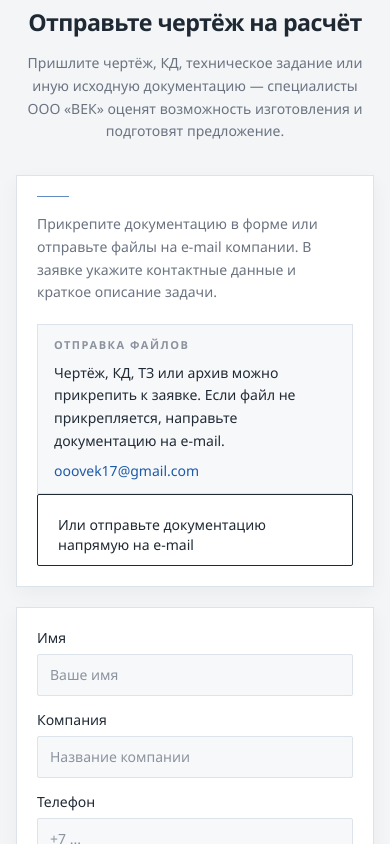
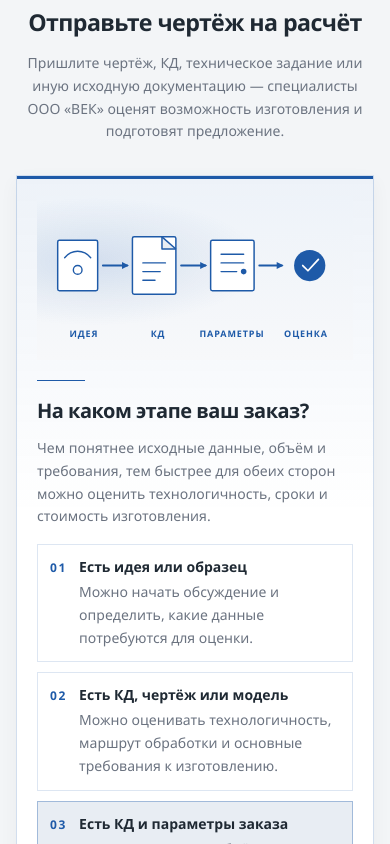
Before and after one commit to rudakovanailya-commits/vek-site, a React (Vite) app: page / in a window 390 px wide. Shown: the part 11156-12000 px from the top of the page. Built offline with nearby package versions, Linux system fonts and the light colour scheme.

Commit message:
Improve request section guidance

```diff
--- a/src/App.jsx
+++ b/src/App.jsx
@@ -7,9 +7,9 @@ const MAX_FILES = 10
 const MAX_FILE_BYTES = 30 * 1024 * 1024
 const MAX_TOTAL_BYTES = 100 * 1024 * 1024
 const FILE_LIMITS_TEXT =
-  'Можно прикрепить до 10 файлов. Размер одного файла — до 30 МБ, общий размер — до 100 МБ. Если файлов больше или они тяжелее, отправьте документацию напрямую на e-mail: ooovek17@gmail.com'
+  'Можно прикрепить до 10 файлов. Размер одного файла — до 30 МБ, общий размер — до 100 МБ.'
 const FORM_ERROR_TEXT =
-  'Не удалось отправить заявку через сайт. Пожалуйста, направьте документацию на ooovek17@gmail.com'
+  'Не удалось отправить заявку через сайт. Пожалуйста, попробуйте ещё раз или свяжитесь с нами по контактам ниже.'
 const ALLOWED_FILE_EXT = [
   '.pdf',
   '.dwg',
@@ -796,6 +796,115 @@ function About() {
   )
 }
 
+const requestReadiness = [
+  {
+    step: '01',
+    title: 'Есть идея или образец',
+    text: 'Можно начать обсуждение и определить, какие данные потребуются для оценки.',
+  },
+  {
+    step: '02',
+    title: 'Есть КД, чертёж или модель',
+    text: 'Можно оценивать технологичность, маршрут обработки и основные требования к изготовлению.',
+  },
+  {
+    step: '03',
+    title: 'Есть КД и параметры заказа',
+    text: 'Указаны материал, объём партии, сроки, доставка, шероховатость, покрытие и контроль.',
+    outcome: 'Можно готовить более точное предложение.',
+    featured: true,
+  },
+]
+
+function RequestProcessScene() {
+  return (
+    <div className="request-aside-scene request-aside-art px-3 py-5 sm:px-5 sm:py-6">
+      <svg
+        className="h-auto w-full text-accent"
+        viewBox="0 0 336 118"
+        fill="none"
+        aria-hidden="true"
+      >
+        <rect x="10" y="28" width="46" height="58" rx="2" fill="#ffffff" stroke="currentColor" strokeWidth="1.7" />
+        <path d="M18 48c8-10 22-10 30 0" stroke="currentColor" strokeWidth="1.6" strokeLinecap="round" />
+        <circle cx="33" cy="62" r="5" stroke="currentColor" strokeWidth="1.6" />
+        <path
+          className="request-route-line"
+          d="M62 57h28"
+          stroke="currentColor"
+          strokeWidth="2.2"
+          strokeLinecap="round"
+        />
+        <path d="M84 53l8 4-8 4" fill="currentColor" />
+        <rect x="96" y="24" width="50" height="66" rx="2" fill="#ffffff" stroke="currentColor" strokeWidth="1.7" />
+        <path d="M130 24v14h16" fill="#E8EDF3" stroke="currentColor" strokeWidth="1.7" strokeLinejoin="round" />
+        <path d="M130 24l16 14" stroke="currentColor" strokeWidth="1.7" />
+        <path d="M108 54h26M108 64h20M108 74h14" stroke="currentColor" strokeWidth="1.6" strokeLinecap="round" />
+        <path
+          className="request-route-line"
+          d="M152 57h28"
+          stroke="currentColor"
+          strokeWidth="2.2"
+          strokeLinecap="round"
+        />
+        <path d="M174 53l8 4-8 4" fill="currentColor" />
+        <rect x="186" y="28" width="50" height="58" rx="2" fill="#ffffff" stroke="currentColor" strokeWidth="1.7" />
+        <path d="M198 44h26M198 54h26M198 64h18" stroke="currentColor" strokeWidth="1.6" strokeLinecap="round" />
+        <circle cx="224" cy="64" r="3.2" fill="currentColor" />
+        <path
+          className="request-route-line"
+          d="M242 57h26"
+          stroke="currentColor"
+          strokeWidth="2.2"
+          strokeLinecap="round"
+        />
+        <path d="M262 53l8 4-8 4" fill="currentColor" />
+        <circle cx="300" cy="57" r="18" fill="#1E5AA8" />
+        <path d="M292 57l6 6 12-13" stroke="#ffffff" strokeWidth="2" strokeLinecap="round" strokeLinejoin="round" />
+      </svg>
+      <div className="mt-2 grid grid-cols-4 gap-1 text-center text-[9px] font-semibold uppercase tracking-[0.1em] text-accent sm:text-[10px]">
+        <span>Идея</span>
+        <span>КД</span>
+        <span>Параметры</span>
+        <span>Оценка</span>
+      </div>
+    </div>
+  )
+}
+
+function RequestAcceptedScene() {
+  return (
+    <div className="request-aside-scene request-aside-art px-3 py-5 sm:px-5 sm:py-7">
+      <svg
+        className="h-auto w-full text-accent"
+        viewBox="0 0 320 128"
+        fill="none"
+        aria-hidden="true"
+      >
+        <path d="M28 64h264" stroke="#DDE3EA" strokeWidth="3" strokeLinecap="round" />
+        <path
+          className="request-progress-fill"
+          d="M28 64h264"
+          stroke="currentColor"
+          strokeWidth="3"
+          strokeLinecap="round"
+        />
+        <circle cx="48" cy="64" r="10" fill="#1E5AA8" />
+        <circle cx="160" cy="64" r="10" fill="#1E5AA8" />
+        <circle cx="272" cy="64" r="22" fill="#1E5AA8" />
+        <path
+          className="request-success-check"
+          d="M262 64l7 7 14-15"
+          stroke="#ffffff"
+          strokeWidth="2.4"
+          strokeLinecap="round"
+          strokeLinejoin="round"
+        />
+      </svg>
+    </div>
+  )
+}
+
 function RequestForm() {
   const [sending, setSending] = useState(false)
   const [success, setSuccess] = useState(false)
@@ -927,30 +1036,61 @@ function RequestForm() {
           title="Отправьте чертёж на расчёт"
           subtitle="Пришлите чертёж, КД, техническое задание или иную исходную документацию — специалисты ООО «ВЕК» оценят возможность изготовления и подготовят предложение."
         />
-        <div className="mt-8 grid gap-5 lg:grid-cols-[0.82fr_1.18fr] lg:items-stretch">
-          <aside className="flex flex-col border border-steel-200 bg-white p-5 shadow-card sm:p-6">
-            <span className="block h-px w-8 bg-accent/70" />
-            <p className="mt-4 text-sm leading-relaxed text-steel-500">
-              Прикрепите документацию в форме или отправьте файлы на e-mail
-              компании. В заявке укажите контактные данные и краткое описание
-              задачи.
+        <div className="mt-8 grid gap-5 lg:grid-cols-[0.96fr_1.04fr] lg:items-stretch">
+          <aside className="request-aside-panel flex h-full flex-col border border-accent/20 p-5 sm:p-6">
+            <div key={success ? 'sent' : 'wait'}>
+              {success ? <RequestAcceptedScene /> : <RequestProcessScene />}
+            </div>
+            {success ? (
+              <div className="request-aside-art mt-5">
+                <span className="block h-px w-12 bg-accent" />
+                <h3 className="mt-4 text-xl font-semibold tracking-tight text-graphite-900 sm:text-2xl">
+                  Заявка принята к рассмотрению
+                </h3>
+                <p className="mt-3 text-sm leading-relaxed text-steel-500 sm:text-base">
+                  Документация и описание задачи переданы специалистам ООО «ВЕК».
                 </p>
-            <div className="mt-5 border border-steel-200 bg-steel-50 px-4 py-3">
-              <p className="text-[11px] font-semibold uppercase tracking-[0.14em] text-steel-400">
-                Отправка файлов
+              </div>
+            ) : (
+              <>
+                <span className="mt-5 block h-px w-12 bg-accent" />
+                <h3 className="mt-4 text-xl font-semibold tracking-tight text-graphite-900 sm:text-2xl">
+                  На каком этапе ваш заказ?
+                </h3>
+                <p className="mt-3 text-sm leading-relaxed text-steel-500">
+                  Чем понятнее исходные данные, объём и требования, тем быстрее
+                  для обеих сторон можно оценить технологичность, сроки и стоимость
+                  изготовления.
                 </p>
-              <p className="mt-2 text-sm leading-relaxed text-graphite-800">
-                Чертёж, КД, ТЗ или архив можно прикрепить к заявке. Если файл не
-                прикрепляется, направьте документацию на e-mail.
+                <ol className="mt-4 space-y-2.5">
+                  {requestReadiness.map((item) => (
+                    <li
+                      key={item.step}
+                      className={
+                        item.featured
+                          ? 'flex gap-3 border border-accent/35 bg-accent-muted px-3 py-3'
+                          : 'flex gap-3 border border-accent/15 bg-white px-3 py-3'
+                      }
+                    >
+                      <span className="shrink-0 pt-0.5 text-[12px] font-semibold tracking-[0.14em] text-accent">
+                        {item.step}
+                      </span>
+                      <div className="min-w-0">
+                        <p className="text-sm font-semibold text-graphite-900">{item.title}</p>
+                        <p className="mt-1 text-sm leading-relaxed text-steel-500">{item.text}</p>
+                        {item.outcome ? (
+                          <p className="mt-1.5 text-xs leading-relaxed text-accent">{item.outcome}</p>
+                        ) : null}
+                      </div>
+                    </li>
+                  ))}
+                </ol>
+              </>
+            )}
+            <p className="mt-auto border-t border-accent/15 pt-4 text-sm leading-relaxed text-graphite-800">
+              Даже если часть данных пока неизвестна — отправьте то, что есть. Мы подскажем, что
+              нужно уточнить.
             </p>
-              <p className="mt-2 text-sm font-medium text-accent">{MAILTO}</p>
-            </div>
-            <a
-              href={`mailto:${MAILTO}?subject=${encodeURIComponent(MAIL_SUBJECT)}`}
-              className="mt-auto pt-5 inline-flex items-center justify-center rounded-sm border border-graphite-800 px-5 py-2.5 text-sm font-medium text-graphite-900 transition-colors hover:bg-graphite-900 hover:text-white"
-            >
-              Или отправьте документацию напрямую на e-mail
-            </a>
           </aside>
           <form
             className="border border-steel-200 bg-white p-5 shadow-card sm:p-6"
@@ -1064,10 +1204,11 @@ function RequestForm() {
                 <p className="mt-2 text-sm leading-relaxed text-graphite-800">{fileError}</p>
               ) : null}
               <p className="mt-1.5 text-xs leading-relaxed text-steel-400">
-                Можно добавить файлы по одному или выбрать несколько сразу. До 10 файлов: PDF, DWG,
-                DXF, STEP, STP, IGES, JPG, PNG, ZIP, RAR, 7Z. Один файл — до 30 МБ, общий размер — до
-                100 МБ. Если файлы не прикрепляются, отправьте документацию напрямую на e-mail:{' '}
-                {MAILTO}
+                Можно добавить файлы по одному или выбрать несколько сразу.
+                <br />
+                До 10 файлов: PDF, DWG, DXF, STEP, STP, IGES, JPG, PNG, ZIP, RAR, 7Z.
+                <br />
+                Один файл — до 30 МБ, общий размер — до 100 МБ.
               </p>
             </div>
             <div className="mt-5 flex flex-col gap-2">
@@ -1079,19 +1220,38 @@ function RequestForm() {
                 {sending ? 'Отправляем заявку...' : 'Отправить заявку'}
               </button>
               {success ? (
-                <p className="text-sm leading-relaxed text-graphite-800">
-                  Заявка отправлена. Мы свяжемся с вами после рассмотрения документации.
+                <div
+                  className="request-success-card mt-2 border border-accent/35 bg-accent-muted px-4 py-5 sm:px-6 sm:py-6"
+                  role="status"
+                  aria-live="polite"
+                >
+                  <div className="flex items-start gap-4">
+                    <span className="request-success-icon flex h-14 w-14 shrink-0 items-center justify-center rounded-full bg-accent text-white">
+                      <svg className="h-7 w-7" viewBox="0 0 24 24" fill="none" aria-hidden="true">
+                        <path
+                          className="request-success-check"
+                          d="M5 13l4 4L19 7"
+                          stroke="currentColor"
+                          strokeWidth="2.2"
+                          strokeLinecap="round"
+                          strokeLinejoin="round"
+                        />
+                      </svg>
+                    </span>
+                    <div className="min-w-0">
+                      <p className="text-xl font-semibold tracking-tight text-graphite-900 sm:text-2xl">
+                        Заявка отправлена
                       </p>
+                      <p className="mt-2 text-sm leading-relaxed text-steel-500 sm:text-base">
+                        Мы получили вашу документацию и свяжемся с вами после рассмотрения.
+                      </p>
+                    </div>
+                  </div>
+                </div>
               ) : null}
               {error ? (
                 <p className="text-sm leading-relaxed text-graphite-800">{error}</p>
               ) : null}
-              <a
-                href={`mailto:${MAILTO}?subject=${encodeURIComponent(MAIL_SUBJECT)}`}
-                className="text-xs leading-relaxed text-accent transition-colors hover:text-accent-hover"
-              >
-                Или отправьте документацию напрямую на e-mail
-              </a>
             </div>
           </form>
         </div>
@@ -1104,18 +1264,13 @@ function Contacts() {
   return (
     <section id="contacts" className={`scroll-mt-[5.5rem] bg-steel-50 ${sectionYTight}`}>
       <Container>
-        <div className="grid gap-6 lg:grid-cols-[0.78fr_1.22fr] lg:items-end">
-          <div className="min-w-0">
+        <div>
           <h2 className="text-[1.45rem] font-semibold tracking-tight text-graphite-900 sm:text-2xl lg:text-[1.85rem]">
             Контакты
           </h2>
           <p className="mt-3 text-sm leading-relaxed text-steel-500 sm:text-base">
             Свяжитесь с нами, чтобы обсудить изготовление деталей по вашей
             документации.
-            </p>
-          </div>
-          <p className="text-sm leading-relaxed text-steel-400 lg:text-right">
-            Перед публикацией нужно уточнить возможность размещения карты.
           </p>
         </div>
         <div className="mt-6 grid gap-px overflow-hidden border border-steel-200 bg-steel-200 sm:grid-cols-2 lg:grid-cols-3">
--- a/src/index.css
+++ b/src/index.css
@@ -252,19 +252,155 @@
   }
 }
 
+@keyframes request-fade-up {
+  from {
+    opacity: 0;
+    transform: translateY(10px);
+  }
+
+  to {
+    opacity: 1;
+    transform: translateY(0);
+  }
+}
+
+@keyframes request-icon-in {
+  0% {
+    opacity: 0;
+    transform: scale(0.72);
+  }
+
+  70% {
+    opacity: 1;
+    transform: scale(1.06);
+  }
+
+  100% {
+    opacity: 1;
+    transform: scale(1);
+  }
+}
+
+@keyframes request-check-draw {
+  from {
+    stroke-dashoffset: 28;
+  }
+
+  to {
+    stroke-dashoffset: 0;
+  }
+}
+
+@keyframes request-wait-pulse {
+  0%,
+  100% {
+    transform: translateY(0);
+    opacity: 1;
+  }
+
+  50% {
+    transform: translateY(-3px);
+    opacity: 0.88;
+  }
+}
+
+@keyframes request-route-draw {
+  from {
+    stroke-dashoffset: 140;
+  }
+
+  to {
+    stroke-dashoffset: 0;
+  }
+}
+
+@keyframes request-progress-draw {
+  from {
+    stroke-dashoffset: 260;
+  }
+
+  to {
+    stroke-dashoffset: 0;
+  }
+}
+
+.request-success-card {
+  animation: request-fade-up 480ms cubic-bezier(0.22, 1, 0.36, 1) both;
+}
+
+.request-success-icon {
+  animation: request-icon-in 520ms cubic-bezier(0.22, 1, 0.36, 1) both;
+}
+
+.request-success-check {
+  stroke-dasharray: 28;
+  stroke-dashoffset: 28;
+  animation: request-check-draw 400ms 160ms ease-out forwards;
+}
+
+.request-wait-art {
+  animation: request-wait-pulse 2.6s ease-in-out infinite;
+}
+
+.request-aside-art {
+  animation: request-fade-up 420ms cubic-bezier(0.22, 1, 0.36, 1) both;
+}
+
+.request-aside-panel {
+  background:
+    linear-gradient(180deg, rgba(30, 90, 168, 0.08) 0%, rgba(255, 255, 255, 0) 38%),
+    #ffffff;
+  box-shadow:
+    0 6px 18px rgba(21, 26, 33, 0.045),
+    inset 0 3px 0 #1e5aa8;
+}
+
+.request-aside-scene {
+  background:
+    radial-gradient(ellipse at 18% 40%, rgba(30, 90, 168, 0.14), transparent 46%),
+    linear-gradient(180deg, #eef3f9 0%, #f7f8fa 100%);
+}
+
+.request-route-line {
+  stroke-dasharray: 140;
+  stroke-dashoffset: 140;
+  animation: request-route-draw 900ms ease-out forwards;
+}
+
+.request-progress-fill {
+  stroke-dasharray: 260;
+  stroke-dashoffset: 260;
+  animation: request-progress-draw 720ms 80ms ease-out forwards;
+}
+
 @media (prefers-reduced-motion: reduce) {
   html {
     scroll-behavior: auto;
   }
 
   .hero-fade-in,
-  .hero-glow {
+  .hero-glow,
+  .request-success-card,
+  .request-success-icon,
+  .request-success-check,
+  .request-wait-art,
+  .request-aside-art,
+  .request-route-line,
+  .request-progress-fill {
     animation: none !important;
   }
 
-  .hero-fade-in {
+  .hero-fade-in,
+  .request-success-card,
+  .request-aside-art {
     opacity: 1;
     transform: none;
+  }
+
+  .request-route-line,
+  .request-progress-fill,
+  .request-success-check {
+    stroke-dashoffset: 0;
   }
 
   .hero-glow {
```
Lines whose indentation alone changed are shown as unchanged.
